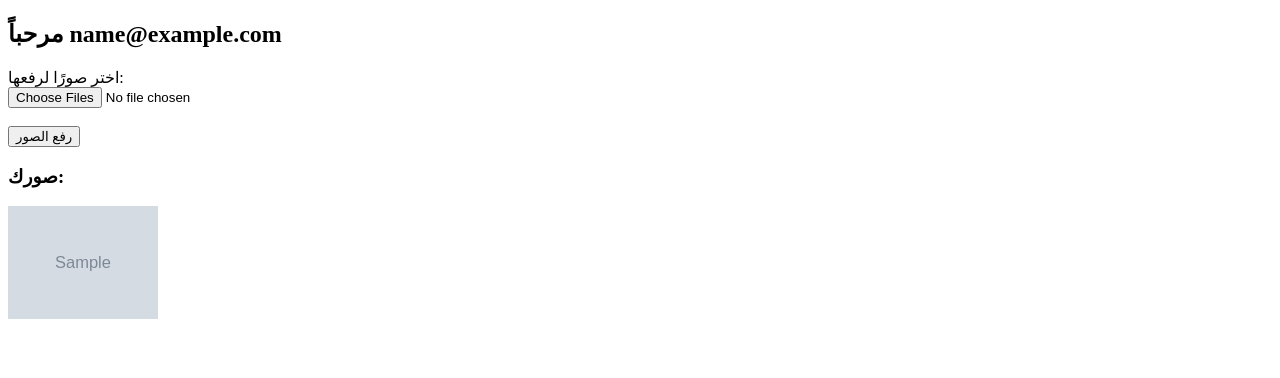
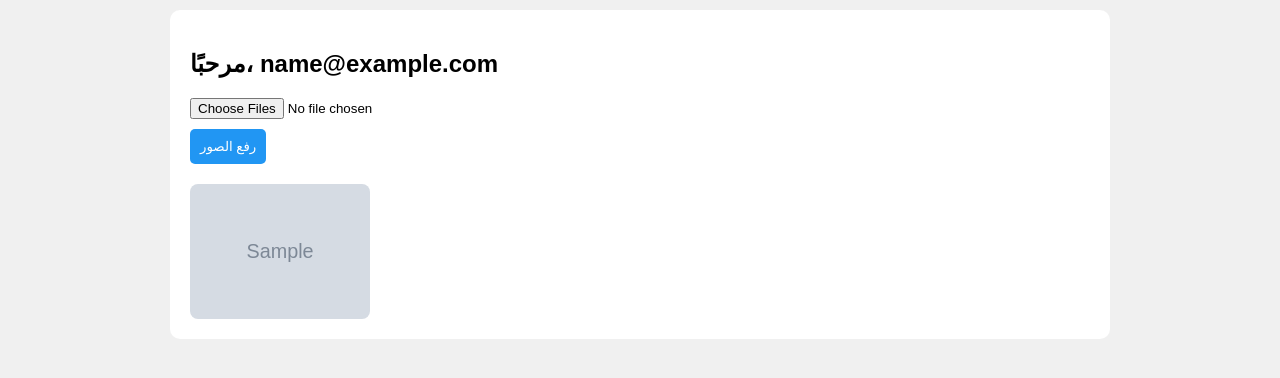
Before and after one commit to az9er8/ALgire.mony, a Flask app: template templates/gallery.html in a window 1280 px wide. Shown: the top 378 px of the page. Run offline with Flask 3, Linux system fonts and the light colour scheme; the template is opened without the code that fills it: most values are stand-ins (such as "Sample title", 1, 10 or a date in 2020); grey boxes marked "Sample" are stand-in pictures.

Commit message:
Update gallery.html

```diff
--- a/templates/gallery.html
+++ b/templates/gallery.html
@@ -1,19 +1,66 @@
 <!DOCTYPE html>
-<html lang="ar">
+<html lang="en">
 <head>
     <meta charset="UTF-8">
+    <meta name="viewport" content="width=device-width, initial-scale=1.0">
     <title>معرض الصور</title>
+    <style>
+        body {
+            font-family: Arial, sans-serif;
+            margin: 0;
+            padding: 10px;
+            background: #f0f0f0;
+        }
+        .container {
+            max-width: 900px;
+            margin: auto;
+            background: white;
+            padding: 20px;
+            border-radius: 10px;
+        }
+        form {
+            margin-bottom: 20px;
+        }
+        input[type="file"] {
+            width: 100%;
+        }
+        button {
+            padding: 10px;
+            background-color: #2196F3;
+            color: white;
+            border: none;
+            margin-top: 10px;
+            border-radius: 5px;
+        }
+        .gallery {
+            display: flex;
+            flex-wrap: wrap;
+            gap: 10px;
+        }
+        .gallery img {
+            width: 100%;
+            max-width: 180px;
+            border-radius: 8px;
+        }
+        @media (max-width: 600px) {
+            .gallery img {
+                max-width: 100%;
+            }
+        }
+    </style>
 </head>
 <body>
-    <h2>مرحباً {{ email }}</h2>
-    <form method="POST" enctype="multipart/form-data">
-        <label>اختر صورًا لرفعها:</label><br>
-        <input type="file" name="images" multiple><br><br>
-        <button type="submit">رفع الصور</button>
-    </form>
-    <h3>صورك:</h3>
-    {% for image in images %}
-        <img src="{{ url_for('uploaded_file', email=email, filename=image) }}" width="150">
-    {% endfor %}
+    <div class="container">
+        <h2>مرحبًا، {{ email }}</h2>
+        <form method="POST" enctype="multipart/form-data">
+            <input type="file" name="images" multiple required>
+            <button type="submit">رفع الصور</button>
+        </form>
+        <div class="gallery">
+            {% for image in images %}
+                <img src="{{ url_for('uploaded_file', email=email, filename=image) }}" alt="صورة">
+            {% endfor %}
+        </div>
+    </div>
 </body>
 </html>
```
